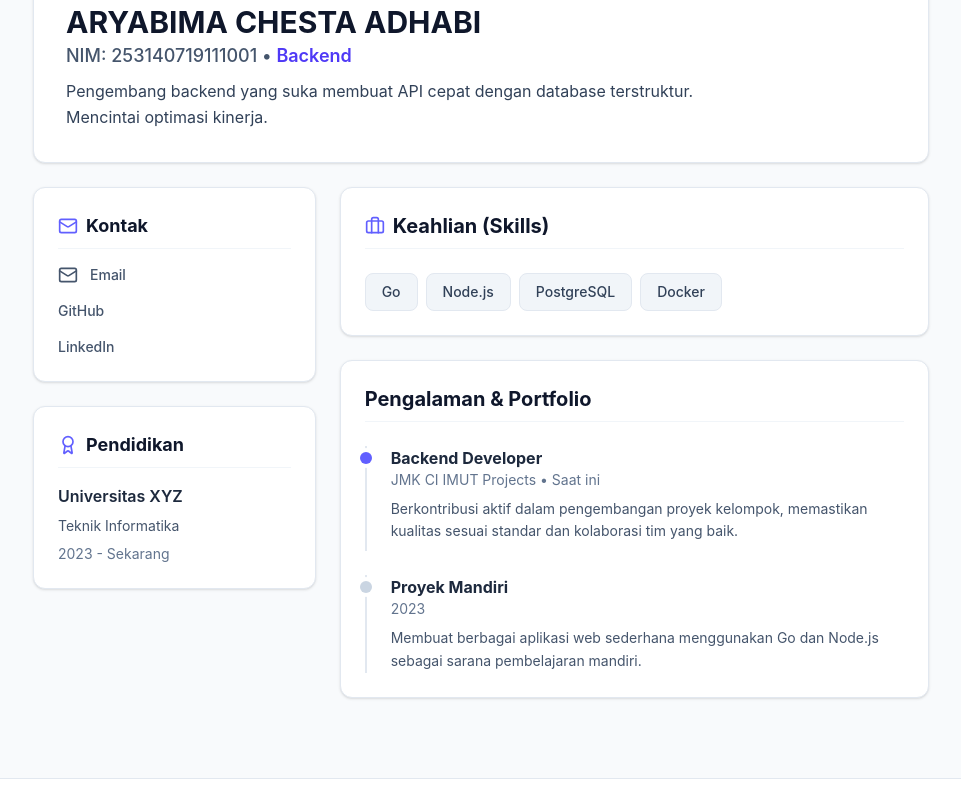
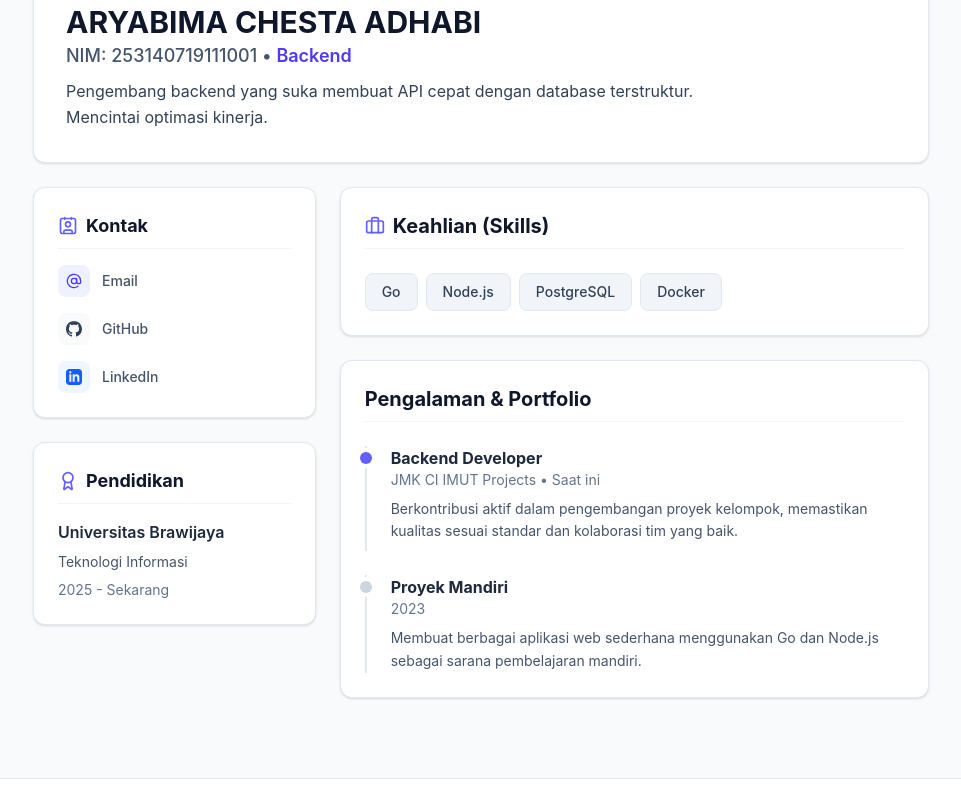
Before and after one commit to JMK-CI-IMUT-AKU-SUGES-SUGES-SUGES/jmk-ci-imut-belajar-react, a React (Vite) app: page /adhaby in a window 1280 px wide. Shown: the part 446-1243 px from the top of the page, without its empty margins (159-1120 px from the left). Built offline with nearby package versions, Linux system fonts and the light colour scheme.

Commit message:
chore : add bio on Muhammad Lefi Rachmad page

```diff
--- a/src/data/members.js
+++ b/src/data/members.js
@@ -1,7 +1,7 @@
 export const members = [
   {
     slug: 'lefi-rachmad',
-    name: 'Lefi Rachmad',
+    name: 'MUHAMMAD LEFI RACHMAD',
     nim: '253140707111128',
     photo: 'https://ui-avatars.com/api/?name=Lefi+Rachmad&background=0D8ABC&color=fff&size=256',
     bio: 'Saya adalah mahasiswa semester dua yang antusias mempelajari pengembangan web dan selalu tertarik untuk memecahkan masalah melalui kode.',
--- a/src/pages/Profile.jsx
+++ b/src/pages/Profile.jsx
@@ -3,7 +3,7 @@
 import { members } from '../data/members';
 import ProfileHeader from '../components/ui/ProfileHeader';
 import SkillBadge from '../components/ui/SkillBadge';
-import { Mail, Briefcase, Award } from 'lucide-react';
+import { Briefcase, Award, Contact, AtSign } from 'lucide-react';
 
 const Profile = () => {
   const { slug } = useParams();
@@ -29,24 +29,30 @@
         <div className="md:col-span-1 space-y-6">
           <div className="bg-white rounded-xl shadow-sm border border-slate-200 p-6">
             <h3 className="text-lg font-bold text-slate-900 mb-4 pb-2 border-b border-slate-100 flex items-center gap-2">
-              <Mail className="w-5 h-5 text-indigo-500" /> Kontak
+              <Contact className="w-5 h-5 text-indigo-500" /> Kontak
             </h3>
             <ul className="space-y-4">
               <li>
-                <a href={member.social.email} className="flex items-center gap-3 text-slate-600 hover:text-indigo-600 transition-colors">
-                  <Mail className="w-5 h-5" />
+                <a href={member.social.email} className="flex group items-center gap-3 text-slate-600 hover:text-indigo-600 transition-colors">
+                  <div className="w-8 h-8 flex items-center justify-center rounded-lg bg-indigo-50 text-indigo-600 group-hover:bg-indigo-600 group-hover:text-white transition-all">
+                    <AtSign className="w-4 h-4" />
+                  </div>
                   <span className="text-sm font-medium">Email</span>
                 </a>
               </li>
               <li>
-                <a href={member.social.github} target="_blank" rel="noopener noreferrer" className="flex items-center gap-3 text-slate-600 hover:text-slate-900 transition-colors">
-                  {/* <Github className="w-5 h-5" /> */}
+                <a href={member.social.github} target="_blank" rel="noopener noreferrer" className="flex group items-center gap-3 text-slate-600 hover:text-slate-900 transition-colors">
+                  <div className="w-8 h-8 flex items-center justify-center rounded-lg bg-slate-50 text-slate-700 group-hover:bg-slate-900 group-hover:text-white transition-all">
+                    <svg xmlns="http://www.w3.org/2000/svg" width="16" height="16" viewBox="0 0 24 24" fill="currentColor"><path d="M12 0c-6.626 0-12 5.373-12 12 0 5.302 3.438 9.8 8.207 11.387.599.111.793-.261.793-.577v-2.234c-3.338.726-4.041-1.416-4.041-1.416-.546-1.387-1.333-1.756-1.333-1.756-1.089-.745.083-.729.083-.729 1.205.084 1.839 1.237 1.839 1.237 1.07 1.834 2.807 1.304 3.492.997.107-.775.418-1.305.762-1.604-2.665-.305-5.467-1.334-5.467-5.931 0-1.311.469-2.381 1.236-3.221-.124-.303-.535-1.524.117-3.176 0 0 1.008-.322 3.301 1.23.957-.266 1.983-.399 3.003-.404 1.02.005 2.047.138 3.006.404 2.291-1.552 3.297-1.23 3.297-1.23.653 1.653.242 2.874.118 3.176.77.84 1.235 1.911 1.235 3.221 0 4.609-2.807 5.624-5.479 5.921.43.372.823 1.102.823 2.222v3.293c0 .319.192.694.801.576 4.765-1.589 8.199-6.086 8.199-11.386 0-6.627-5.373-12-12-12z"/></svg>
+                  </div>
                   <span className="text-sm font-medium">GitHub</span>
                 </a>
               </li>
               <li>
-                <a href={member.social.linkedin} target="_blank" rel="noopener noreferrer" className="flex items-center gap-3 text-slate-600 hover:text-blue-600 transition-colors">
-                  {/* <Linkedin className="w-5 h-5" /> */}
+                <a href={member.social.linkedin} target="_blank" rel="noopener noreferrer" className="flex group items-center gap-3 text-slate-600 hover:text-blue-600 transition-colors">
+                  <div className="w-8 h-8 flex items-center justify-center rounded-lg bg-blue-50 text-blue-600 group-hover:bg-blue-600 group-hover:text-white transition-all">
+                    <svg xmlns="http://www.w3.org/2000/svg" width="16" height="16" viewBox="0 0 24 24" fill="currentColor"><path d="M19 0h-14c-2.761 0-5 2.239-5 5v14c0 2.761 2.239 5 5 5h14c2.762 0 5-2.239 5-5v-14c0-2.761-2.238-5-5-5zm-11 19h-3v-11h3v11zm-1.5-12.268c-.966 0-1.75-.79-1.75-1.764s.784-1.764 1.75-1.764 1.75.79 1.75 1.764-.783 1.764-1.75 1.764zm13.5 12.268h-3v-5.604c0-3.368-4-3.113-4 0v5.604h-3v-11h3v1.765c1.396-2.586 7-2.777 7 2.476v6.759z"/></svg>
+                  </div>
                   <span className="text-sm font-medium">LinkedIn</span>
                 </a>
               </li>
@@ -58,9 +64,9 @@
               <Award className="w-5 h-5 text-indigo-500" /> Pendidikan
             </h3>
             <div className="space-y-2">
-              <h4 className="font-semibold text-slate-800">Universitas XYZ</h4>
-              <p className="text-sm text-slate-600">Teknik Informatika</p>
-              <p className="text-sm text-slate-500 mt-1">2023 - Sekarang</p>
+              <h4 className="font-semibold text-slate-800">Universitas Brawijaya</h4>
+              <p className="text-sm text-slate-600">Teknologi Informasi</p>
+              <p className="text-sm text-slate-500 mt-1">2025 - Sekarang</p>
             </div>
           </div>
         </div>
```
